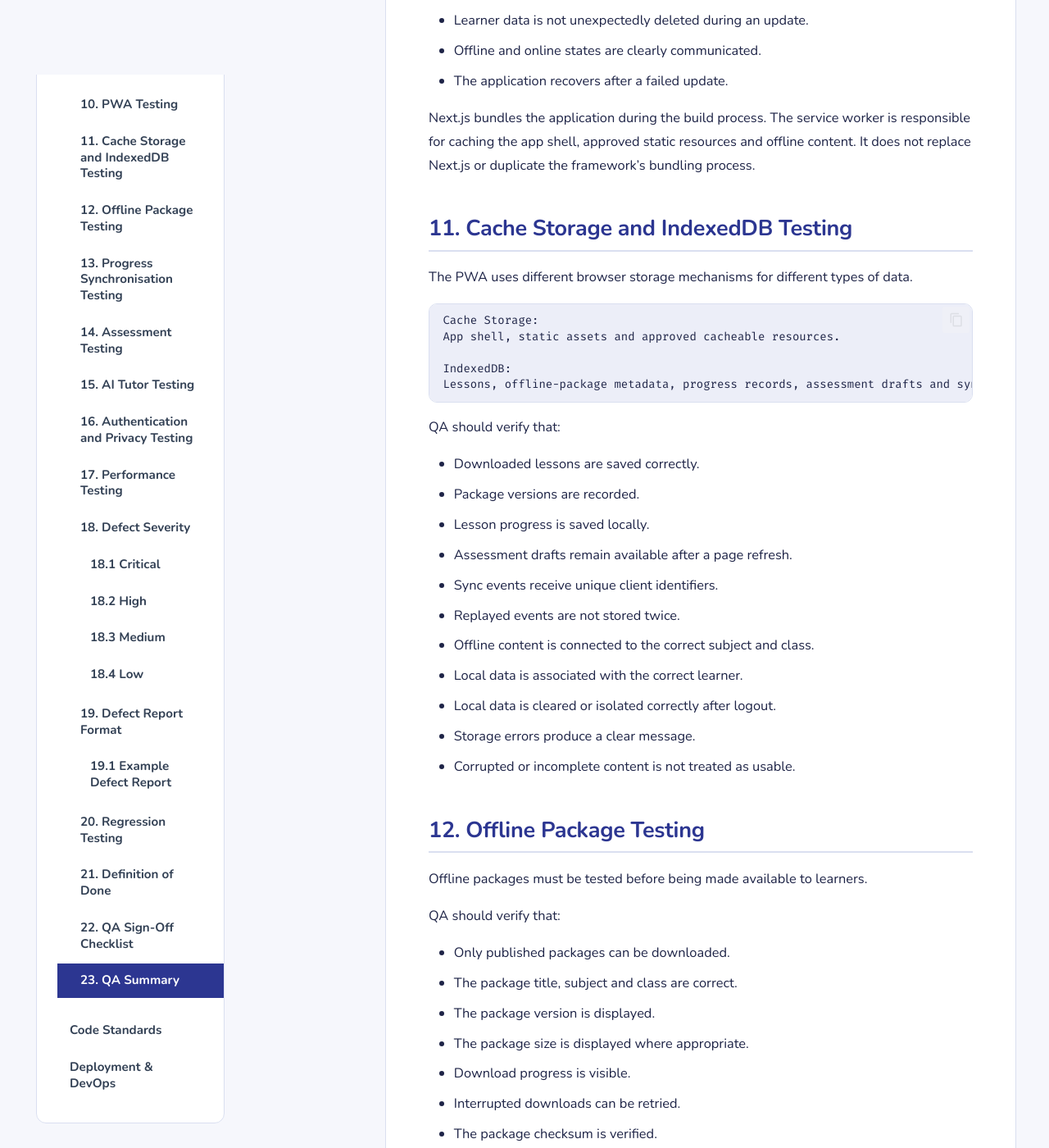
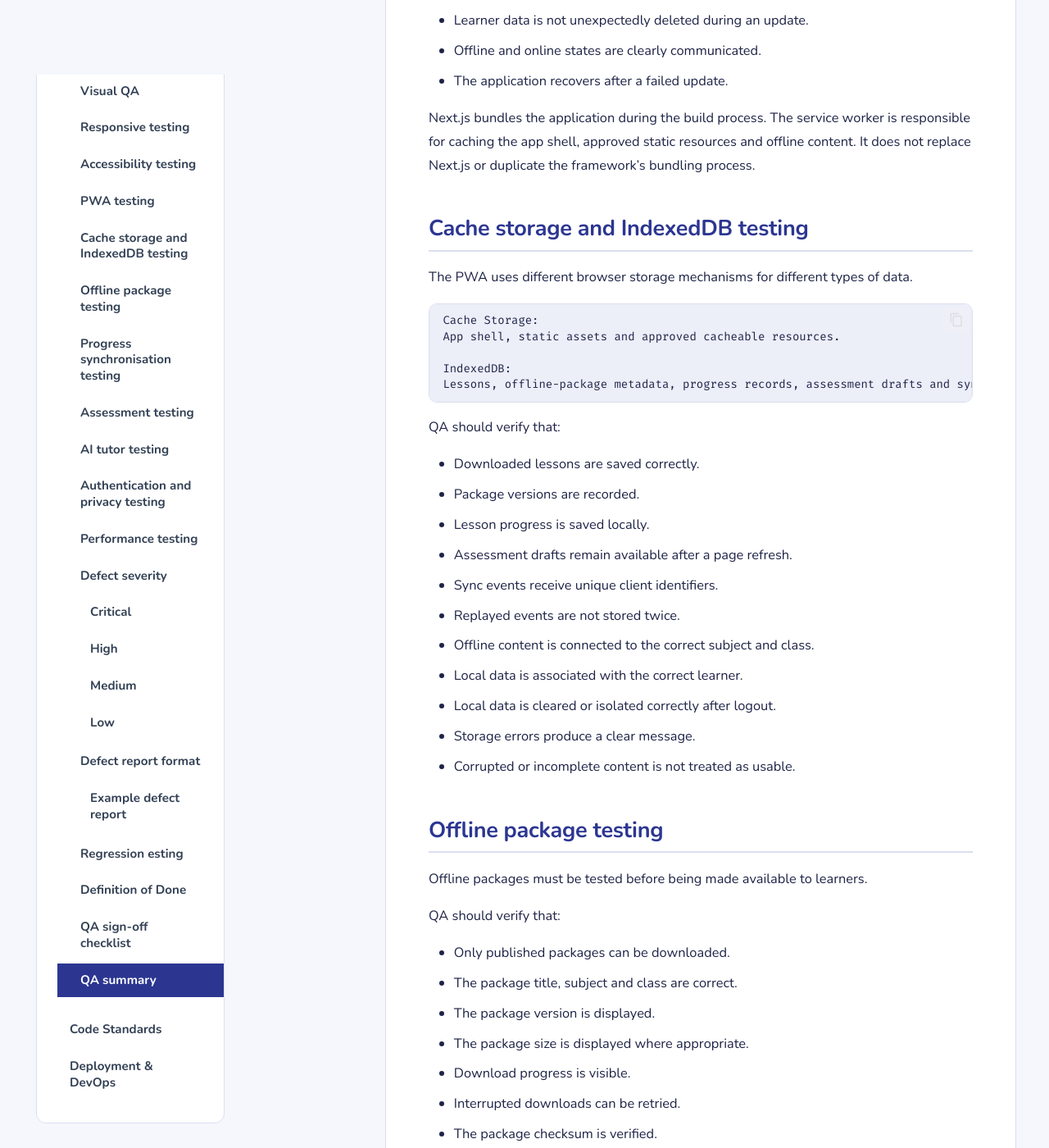
Before and after one commit to akirachix/techsus-technical-documentation, an MkDocs documentation site: the page built from docs/qa-process.md, in a window 1280 px wide and 1400 px high, scrolled down 8002 px. Shown: the whole window at 82% size. Built offline with MkDocs 1.6.1 and Material for MkDocs 9.7.7, drawn with Linux system fonts in a browser that asks for light colours; some of the changed text lies outside the part shown.

```diff
--- a/docs/qa-process.md
+++ b/docs/qa-process.md
@@ -1,6 +1,6 @@
-# Redu Quality Assurance Process
+# Quality Assurance Process
 
-## 1. Purpose
+## Purpose
 
 The Redu Quality Assurance (QA) process ensures that the informational website and student Progressive Web App (PWA) are reliable, accessible, understandable and visually consistent across the devices and connectivity conditions expected by learners.
 
@@ -8,7 +8,7 @@ QA checks more than whether the application loads. It confirms that learners can
 
 The QA process also protects learner privacy by checking that one learner cannot access another learner’s account, progress, saved content or personal information.
 
-## 2. QA Scope
+## QA scope
 
 The frontend QA process covers:
 
@@ -28,7 +28,7 @@ The frontend QA process covers:
 - Contact-form behaviour on the informational website.
 - Regression testing after frontend changes.
 
-## 3. QA Approach
+## QA approach
 
 Testing should take place throughout development rather than only before release.
 
@@ -56,7 +56,7 @@ Complete QA sign-off
 
 Each feature should be tested from the learner’s perspective. The team should verify not only whether the technical action succeeds, but also whether the user understands what happened.
 
-## 4. Test Environments
+## Test environments
 
 Testing should include the main environments used by Redu learners and project stakeholders.
 
@@ -106,7 +106,7 @@ The team should test:
 
 Each flow should be tested under normal, invalid, empty, loading and interrupted conditions.
 
-### 5.1 Contact-Form Testing
+### Contact-form testing
 
 The QA team should confirm that:
 
@@ -206,7 +206,7 @@ QA should confirm that:
 
 The interface must not assume that the learner has a large screen, a mouse, a keyboard or a fast connection.
 
-## 9. Accessibility Testing
+## Accessibility testing
 
 Redu should follow WCAG 2.1 AA accessibility principles where applicable.
 
@@ -230,7 +230,7 @@ QA should check:
 
 For example, a completed lesson should include a completion label or icon in addition to a green colour. An offline state should display a text label such as `Offline` or `Saved on this device`.
 
-## 10. PWA Testing
+## PWA testing
 
 The PWA should be tested in both the browser and installed application modes.
 
@@ -252,7 +252,7 @@ QA should confirm that:
 
 Next.js bundles the application during the build process. The service worker is responsible for caching the app shell, approved static resources and offline content. It does not replace Next.js or duplicate the framework’s bundling process.
 
-## 11. Cache Storage and IndexedDB Testing
+## Cache storage and IndexedDB testing
 
 The PWA uses different browser storage mechanisms for different types of data.
 
@@ -278,7 +278,7 @@ QA should verify that:
 - Storage errors produce a clear message.
 - Corrupted or incomplete content is not treated as usable.
 
-## 12. Offline Package Testing
+## Offline package testing
 
 Offline packages must be tested before being made available to learners.
 
@@ -298,7 +298,7 @@ QA should verify that:
 - Withdrawn or outdated packages are handled safely.
 - The learner can remove an offline package when appropriate.
 
-## 13. Progress Synchronisation Testing
+## Progress synchronisation testing
 
 Offline progress must be saved locally and synchronised safely when the connection returns.
 
@@ -335,7 +335,7 @@ QA should also test:
 
 The client device timestamp should not be treated as the authoritative ordering mechanism. The server should record when the event was received and processed.
 
-## 14. Assessment Testing
+## Assessment testing
 
 Assessment testing should confirm that learner answers and progress are not lost.
 
@@ -355,7 +355,7 @@ QA should test:
 - Preventing duplicate attempts caused by repeated clicks.
 - Preserving an offline attempt until it can be synchronised.
 
-## 15. AI Tutor Testing
+## AI tutor testing
 
 The AI tutor should be tested as a learning-support feature rather than as an unrestricted chatbot.
 
@@ -373,7 +373,7 @@ QA should confirm that:
 - Personal information is not unnecessarily included in the AI request.
 - The interface does not claim that the AI response is always correct.
 
-## 16. Authentication and Privacy Testing
+## Authentication and privacy testing
 
 The frontend must protect learner information.
 
@@ -392,7 +392,7 @@ QA should confirm that:
 - AI requests do not include unnecessary personal information.
 - Protected data is not included in public website pages.
 
-## 17. Performance Testing
+## Performance testing
 
 Performance testing is important because Redu targets learners who may use low-cost devices and slow or unreliable networks.
 
@@ -412,9 +412,9 @@ QA should review:
 
 The application should load content progressively. It should not load every subject, topic and lesson at the same time when the learner has selected only one subject.
 
-## 18. Defect Severity
+## Defect severity
 
-### 18.1 Critical
+### Critical
 
 The product cannot be used or a serious privacy or security problem exists.
 
@@ -426,7 +426,7 @@ Examples:
 - Authentication exposes sensitive information.
 - Offline data is corrupted.
 
-### 18.2 High
+### High
 
 A major learning or product flow is blocked.
 
@@ -438,7 +438,7 @@ Examples:
 - The PWA cannot be installed.
 - The contact form loses submitted information.
 
-### 18.3 Medium
+### Medium
 
 The feature works incorrectly but a workaround exists.
 
@@ -449,7 +449,7 @@ Examples:
 - An image is missing while the lesson text remains available.
 - A non-critical offline package update is delayed.
 
-### 18.4 Low
+### Low
 
 The issue does not prevent the user from completing the task.
 
@@ -460,7 +460,7 @@ Examples:
 - Slight colour difference.
 - Non-critical text-wrapping issue.
 
-## 19. Defect Report Format
+## Defect report format
 
 Each defect should include:
 
@@ -478,7 +478,7 @@ Screenshot or recording:
 Related requirement:
 ~~~
 
-### 19.1 Example Defect Report
+### Example defect report
 
 ~~~text
 Title: Lesson progress is duplicated after reconnection
@@ -507,7 +507,7 @@ Severity:
 High
 ~~~
 
-## 20. Regression Testing
+## Regression esting
 
 Regression testing should be completed after changes to:
 
@@ -533,7 +533,7 @@ Student PWA
 
 The team should not assume that a component that works on the homepage will automatically work correctly inside the learning experience.
 
-## 21. Definition of Done
+## Definition of Done
 
 A frontend task is complete when:
 
@@ -551,7 +551,7 @@ A frontend task is complete when:
 - No critical or high-severity defects remain open.
 - Final regression testing is complete.
 
-## 22. QA Sign-Off Checklist
+## QA sign-off checklist
 
 Before a release or demonstration, the team should confirm:
 
@@ -581,7 +581,7 @@ Before a release or demonstration, the team should confirm:
 [ ] QA results have been reviewed by the team
 ~~~
 
-## 23. QA Summary
+## QA summary
 
 The Redu QA process ensures that the product is visually consistent, technically reliable and suitable for real learning conditions.
 
```
Also changed, not shown: other parts of docs/qa-process.md (+4 -4 lines), docs/architecture.md (+21 -21 lines), docs/backend.md (+209 -0 lines), docs/code-standards.md (+10 -10 lines), docs/deployment-process.md (+12 -12 lines), docs/features.md (+87 -0 lines), docs/index.md (+4 -4 lines), docs/ai-tutor.md (deleted), docs/assets/images/assessments_feature.png (added), docs/assets/images/dashboard_feature.png (added), docs/assets/images/learn_feature.png (added), docs/assets/images/offline_feature.png (added), docs/assets/images/progress_feature.png (added), docs/data-model.md (deleted), 2 more files.
